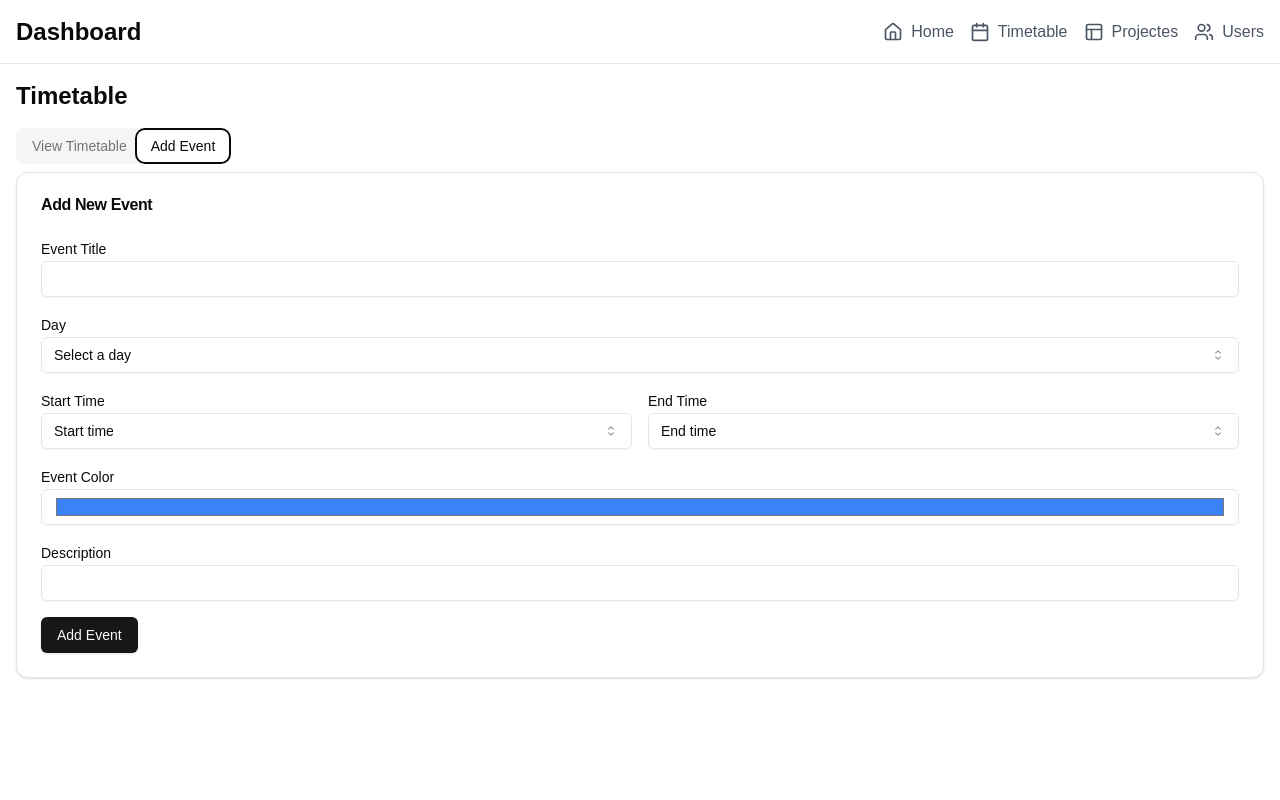
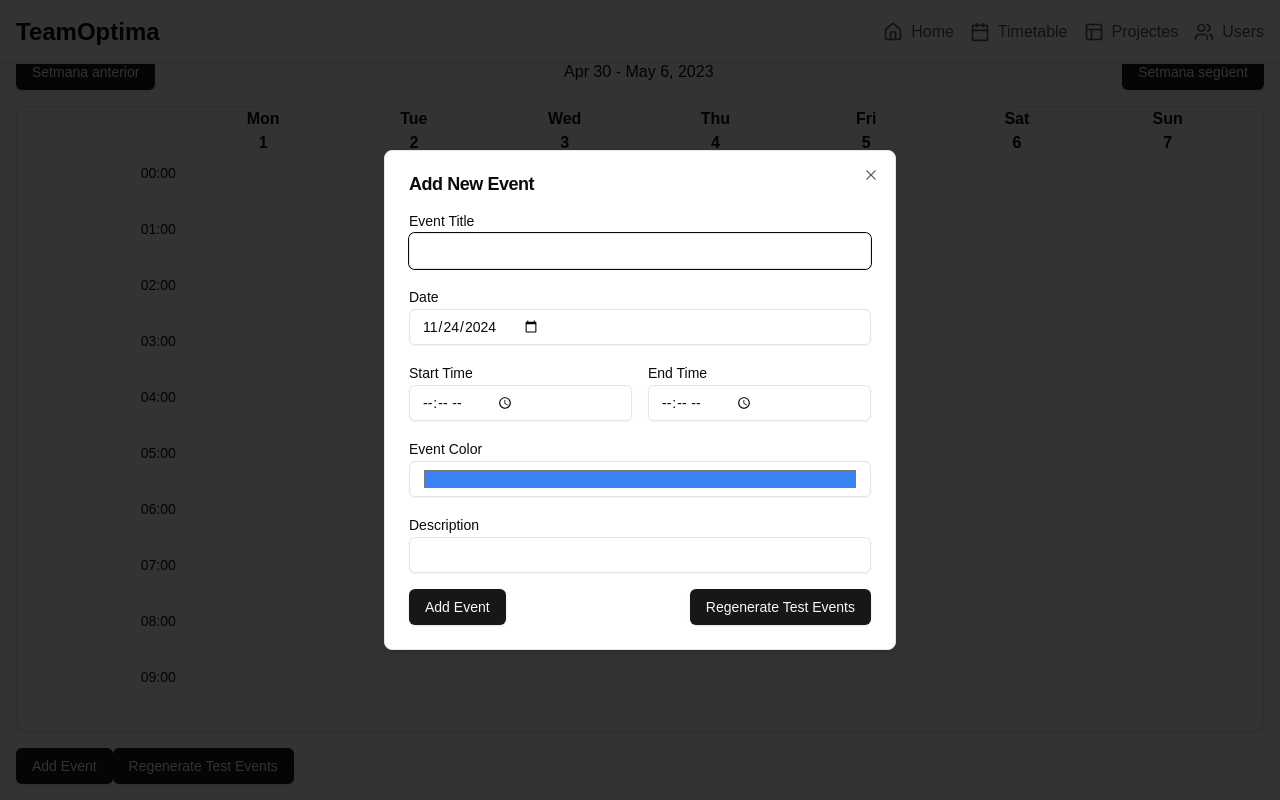
Before and after one commit to oriolvj/PAE, a Next.js app in the folder frontend/: page /dashboard/timetable in a window 1280 px wide. Both pictures are taken after a click on the button "Add Event". Built offline with nearby package versions, Linux system fonts and the light colour scheme.

Commit message:
added timetable

```diff
--- a/frontend/package.json
+++ b/frontend/package.json
@@ -11,6 +11,7 @@
   "dependencies": {
     "@radix-ui/react-avatar": "^1.1.1",
     "@radix-ui/react-checkbox": "^1.1.2",
+    "@radix-ui/react-dialog": "^1.1.2",
     "@radix-ui/react-icons": "^1.3.0",
     "@radix-ui/react-label": "^2.1.0",
     "@radix-ui/react-select": "^2.1.2",
@@ -19,6 +20,7 @@
     "@radix-ui/react-tabs": "^1.1.1",
     "@radix-ui/react-toast": "^1.2.2",
     "class-variance-authority": "^0.7.0",
+    "date-fns": "^4.1.0",
     "lucide-react": "^0.454.0",
     "next": "15.0.3",
     "react": "18.3.1",
--- a/frontend/src/app/dashboard/layout.tsx
+++ b/frontend/src/app/dashboard/layout.tsx
@@ -9,7 +9,7 @@ export default function DashboardLayout({
   return (
     <div className="flex h-screen flex-col">
       <header className="flex h-16 items-center justify-between border-b px-4">
-        <h1 className="text-2xl font-bold">Dashboard</h1>
+        <h1 className="text-2xl font-bold">TeamOptima</h1>
         <nav className="flex space-x-4">
           <Link href="/dashboard" className="flex items-center space-x-2 text-gray-600 hover:text-gray-900">
             <Home className="h-5 w-5" />
--- a/frontend/src/app/dashboard/timetable/page.tsx
+++ b/frontend/src/app/dashboard/timetable/page.tsx
@@ -1,115 +1,209 @@
-'use client'
+'use client';
 
-import { useState } from 'react'
-import { useRouter } from 'next/navigation'
-import { Tooltip } from 'react-tooltip'
-import type { TooltipRefProps } from 'react-tooltip'
-import 'react-tooltip/dist/react-tooltip.css'
+import { useState, useEffect } from 'react'
+import { format, addDays, startOfWeek, endOfWeek, isSameDay, setDay } from 'date-fns'
+import { useEvents, Event } from '@/hooks/use-events'
 import { Button } from "@/components/ui/button"
-import { Card, CardContent, CardHeader, CardTitle } from "@/components/ui/card"
+import { Card, CardContent } from "@/components/ui/card"
 import { Input } from "@/components/ui/input"
 import { Label } from "@/components/ui/label"
-import {
-  Select,
-  SelectContent,
-  SelectItem,
-  SelectTrigger,
-  SelectValue,
-} from "@/components/ui/select"
-import { Tabs, TabsContent, TabsList, TabsTrigger } from "@/components/ui/tabs"
+import { Dialog, DialogContent, DialogHeader, DialogTitle, DialogTrigger } from "@/components/ui/dialog"
+import { Tooltip } from 'react-tooltip'
+import React from 'react'
 
-type Event = {
-  id: string
-  title: string
-  day: string
-  startTime: string
-  endTime: string
-  color: string
-  description: string
+const HOURS = Array.from({ length: 24 }, (_, i) => i) // 0 to 23
+
+const SUBJECTS = ['Parlament', 'CCCB', 'Kings League', 'Goroka', 'Acte Ferrer']
+const COLORS = ['#3b82f6', '#ef4444', '#10b981', '#f59e0b', '#8b5cf6']
+
+export default function TimetablePage() {
+  const [currentWeek, setCurrentWeek] = useState(new Date())
+  const [isAddEventOpen, setIsAddEventOpen] = useState(false)
+  const [draggedEvent, setDraggedEvent] = useState<Event | null>(null)
+  const { events, addEvent, updateEvent, deleteEvent } = useEvents()
+  const [newEvent, setNewEvent] = useState<Event>({
+    id: '',
+    title: '',
+    date: new Date(),
+    startTime: '',
+    endTime: '',
+    color: '#3b82f6',
+    description: '',
+    projectId: '' // Add this line
+  })
+
+  useEffect(() => {
+    if (events.length === 0) {
+      generateTestEvents()
+    }
+    setCurrentWeek(new Date(2023, 4, 1)) // Set to May 1, 2023
+  }, [])
+
+  const generateTestEvents = () => {
+    const testEvents: Event[] = [];
+    const weekStart = startOfWeek(currentWeek, { weekStartsOn: 1 }); // Ensure Monday is the start of the week
+
+    for (let i = 0; i < 5; i++) { // Loop through Monday to Friday (5 days)
+      const day = addDays(weekStart, i); // Calculate the specific day
+      const numEvents = Math.floor(Math.random() * 3) + 3; // 3 to 5 events per day
+
+      console.log(`Generating ${numEvents} events for ${format(day, 'EEEE')}`); // Debug: Verify day and event count
+
+      for (let j = 0; j < numEvents; j++) {
+        const startHour = Math.floor(Math.random() * 8) + 9; // Random hour between 9 AM and 4 PM
+        const subject = SUBJECTS[Math.floor(Math.random() * SUBJECTS.length)];
+        const color = COLORS[Math.floor(Math.random() * COLORS.length)];
+
+        const event: Event = {
+          id: `test-${i}-${j}`,
+          title: subject,
+          date: day,
+          startTime: `${startHour.toString().padStart(2, '0')}:00`,
+          endTime: `${(startHour + 1).toString().padStart(2, '0')}:00`,
+          color: color,
+          description: `Test event for ${subject}`,
+          projectId: '', // Add this line
+        };
+
+        testEvents.push(event);
+        console.log(`Event generated: ${event.title} on ${format(day, 'EEEE')} at ${event.startTime}`); // Debug each event
+      }
     }
 
-const DAYS = ['Monday', 'Tuesday', 'Wednesday', 'Thursday', 'Friday']
-const HOURS = Array.from({ length: 14 }, (_, i) => i + 7) // 7 AM to 8 PM
+    // Add all generated events to the state
+    testEvents.forEach(addEvent);
 
-export default function TimetablePage() {
-  const router = useRouter()
-  const [events, setEvents] = useState<Event[]>([])
-  const [newEvent, setNewEvent] = useState<Omit<Event, 'id'>>({
-    title: '',
-    day: '',
-    startTime: '',
-    endTime: '',
-    color: '#3b82f6', // Default blue color
-    description: ''
-  })
+    console.log(`Total events generated: ${testEvents.length}`); // Debug total event count
+  };
+
 
   const handleAddEvent = () => {
-    const id = Math.random().toString(36).substr(2, 9)
-    setEvents([...events, { ...newEvent, id }])
-    setNewEvent({ title: '', day: '', startTime: '', endTime: '', color: '#3b82f6', description: '' })
+    if (newEvent.id) {
+      updateEvent(newEvent)
+    } else {
+      addEvent(newEvent)
+    }
+    setNewEvent({ id: '', title: '', date: new Date(), startTime: '', endTime: '', color: '#3b82f6', description: '', projectId: '' })
+    setIsAddEventOpen(false)
   }
 
-  const handleEventClick = (eventId: string) => {
-    router.push(`/dashboard/timetable/event/${eventId}`)
+  const handleEventClick = (event: Event) => {
+    setNewEvent(event)
+    setIsAddEventOpen(true)
   }
+
+  const handleDeleteEvent = () => {
+    if (newEvent.id) {
+      deleteEvent(newEvent.id)
+      setIsAddEventOpen(false)
+      setNewEvent({ id: '', title: '', date: new Date(), startTime: '', endTime: '', color: '#3b82f6', description: '', projectId: '' })
+    }
+  }
+
+  const handleDragStart = (event: Event) => {
+    setDraggedEvent(event)
+  }
+
+  const handleDragOver = (e: React.DragEvent, date: Date, hour: number) => {
+    e.preventDefault()
+  }
+
+  const handleDrop = (e: React.DragEvent, date: Date, hour: number) => {
+    e.preventDefault()
+    if (draggedEvent) {
+      const updatedEvent = {
+        ...draggedEvent,
+        date: date,
+        startTime: hour.toString().padStart(2, '0') + ':00',
+        endTime: (hour + 1).toString().padStart(2, '0') + ':00'
+      }
+      updateEvent(updatedEvent)
+      setDraggedEvent(null)
+    }
+  }
+
+  // Start the week on Monday
+  const weekDays = Array.from({ length: 7 }, (_, i) => addDays(setDay(startOfWeek(currentWeek), 1), i))
 
   return (
     <div className="space-y-4">
-      <h2 className="text-2xl font-bold">Timetable</h2>
-      <Tabs defaultValue="view" className="w-full">
-        <TabsList>
-          <TabsTrigger value="view">View Timetable</TabsTrigger>
-          <TabsTrigger value="add">Add Event</TabsTrigger>
-        </TabsList>
-        <TabsContent value="view">
+      <h2 className="text-2xl font-bold">Horari Setmanal</h2>
+      <div className="flex justify-between items-center">
+        <Button onClick={() => setCurrentWeek(addDays(currentWeek, -7))}>Setmana anterior</Button>
+        <span>{format(startOfWeek(currentWeek), 'MMM d')} - {format(endOfWeek(currentWeek), 'MMM d, yyyy')}</span>
+        <Button onClick={() => setCurrentWeek(addDays(currentWeek, 7))}>Setmana següent</Button>
+      </div>
       <Card>
         <CardContent>
-              <div className="grid grid-cols-6 gap-2">
-                <div className="font-bold">Time</div>
-                {DAYS.map(day => (
-                  <div key={day} className="font-bold">{day}</div>
+          {/* Add a scrollable container */}
+          <div className="grid grid-cols-8 gap-2">
+            {/* Sticky header for weekdays */}
+            <div className="sticky top-0 bg-white z-10">
+              <div className="font-bold"></div>
+            </div>
+          </div>
+
+          {/* Scrollable timetable */}
+          <div className="overflow-y-auto max-h-[calc(100vh-200px)]">
+            <div className="grid grid-cols-8 gap-2">
+              <div className="font-bold"></div>
+              {weekDays.map(day => (
+                <div key={day.toISOString()} className="font-bold text-center">
+                  {format(day, 'EEE')}<br />{format(day, 'd')}
+                </div>
               ))}
               {HOURS.map(hour => (
-                  <>
-                    <div key={hour} className="text-sm">
-                      {hour % 12 || 12} {hour < 12 ? 'AM' : 'PM'}
+                <React.Fragment key={hour}>
+                  <div className="text-sm text-right pr-2 sticky left-0 bg-white z-10">
+                    {hour.toString().padStart(2, '0')}:00
                   </div>
-                    {DAYS.map(day => (
-                      <div key={`${day}-${hour}`} className="relative h-12 border-t">
+                  {weekDays.map(day => (
+                    <div
+                      key={`${day.toISOString()}-${hour}`}
+                      className="relative h-12 border-t"
+                      onDragOver={(e) => handleDragOver(e, day, hour)}
+                      onDrop={(e) => handleDrop(e, day, hour)}
+                    >
                       <div className="absolute inset-0 flex flex-wrap content-start overflow-hidden">
                         {events
-                            .filter(event => event.day === day && parseInt(event.startTime) <= hour && parseInt(event.endTime) > hour)
-                            .map((event, index) => (
-                              <>
+                          .filter(event =>
+                            isSameDay(event.date, day) &&
+                            parseInt(event.startTime.split(':')[0]) <= hour &&
+                            parseInt(event.endTime.split(':')[0]) > hour
+                          )
+                          .map((event) => (
                             <button
                               key={event.id}
-                                  onClick={() => handleEventClick(event.id)}
-                                  className="m-0.5 h-5 flex-grow overflow-hidden rounded p-1 text-xs text-white"
+                              onClick={() => handleEventClick(event)}
+                              onDragStart={() => handleDragStart(event)}
+                              draggable
+                              className="m-0.5 h-5 flex-grow overflow-hidden rounded p-1 text-xs text-white cursor-move"
                               style={{ backgroundColor: event.color }}
                               data-tooltip-id={`tooltip-${event.id}`}
                               data-tooltip-content={`${event.title}
-${event.startTime}:00 - ${event.endTime}:00`}
+${event.startTime} - ${event.endTime}
+${event.description}`}
                             >
                               {event.title}
                             </button>
-                                <Tooltip id={`tooltip-${event.id}`} place="top" style={{ whiteSpace: 'pre-line' }} />
-                              </>
                           ))}
                       </div>
                     </div>
                   ))}
-                  </>
+                </React.Fragment>
               ))}
+            </div>
           </div>
         </CardContent>
       </Card>
-        </TabsContent>
-        <TabsContent value="add">
-          <Card>
-            <CardHeader>
-              <CardTitle>Add New Event</CardTitle>
-            </CardHeader>
-            <CardContent>
+      <Dialog open={isAddEventOpen} onOpenChange={setIsAddEventOpen}>
+        <DialogTrigger asChild>
+          <Button>Add Event</Button>
+        </DialogTrigger>
+        <DialogContent>
+          <DialogHeader>
+            <DialogTitle>{newEvent.id ? 'Edit Event' : 'Add New Event'}</DialogTitle>
+          </DialogHeader>
           <form onSubmit={(e) => { e.preventDefault(); handleAddEvent(); }} className="space-y-4">
             <div>
               <Label htmlFor="title">Event Title</Label>
@@ -121,57 +215,35 @@ ${event.startTime}:00 - ${event.endTime}:00`}
               />
             </div>
             <div>
-                  <Label htmlFor="day">Day</Label>
-                  <Select
-                    value={newEvent.day}
-                    onValueChange={(value) => setNewEvent({ ...newEvent, day: value })}
-                  >
-                    <SelectTrigger id="day">
-                      <SelectValue placeholder="Select a day" />
-                    </SelectTrigger>
-                    <SelectContent>
-                      {DAYS.map(day => (
-                        <SelectItem key={day} value={day}>{day}</SelectItem>
-                      ))}
-                    </SelectContent>
-                  </Select>
+              <Label htmlFor="date">Date</Label>
+              <Input
+                id="date"
+                type="date"
+                value={format(newEvent.date, 'yyyy-MM-dd')}
+                onChange={(e) => setNewEvent({ ...newEvent, date: new Date(e.target.value) })}
+                required
+              />
             </div>
             <div className="grid grid-cols-2 gap-4">
               <div>
                 <Label htmlFor="startTime">Start Time</Label>
-                    <Select
+                <Input
+                  id="startTime"
+                  type="time"
                   value={newEvent.startTime}
-                      onValueChange={(value) => setNewEvent({ ...newEvent, startTime: value })}
-                    >
-                      <SelectTrigger id="startTime">
-                        <SelectValue placeholder="Start time" />
-                      </SelectTrigger>
-                      <SelectContent>
-                        {HOURS.map(hour => (
-                          <SelectItem key={hour} value={hour.toString()}>
-                            {hour % 12 || 12} {hour < 12 ? 'AM' : 'PM'}
-                          </SelectItem>
-                        ))}
-                      </SelectContent>
-                    </Select>
+                  onChange={(e) => setNewEvent({ ...newEvent, startTime: e.target.value })}
+                  required
+                />
               </div>
               <div>
                 <Label htmlFor="endTime">End Time</Label>
-                    <Select
+                <Input
+                  id="endTime"
+                  type="time"
                   value={newEvent.endTime}
-                      onValueChange={(value) => setNewEvent({ ...newEvent, endTime: value })}
-                    >
-                      <SelectTrigger id="endTime">
-                        <SelectValue placeholder="End time" />
-                      </SelectTrigger>
-                      <SelectContent>
-                        {HOURS.map(hour => (
-                          <SelectItem key={hour} value={hour.toString()}>
-                            {hour % 12 || 12} {hour < 12 ? 'AM' : 'PM'}
-                          </SelectItem>
-                        ))}
-                      </SelectContent>
-                    </Select>
+                  onChange={(e) => setNewEvent({ ...newEvent, endTime: e.target.value })}
+                  required
+                />
               </div>
             </div>
             <div>
@@ -191,12 +263,22 @@ ${event.startTime}:00 - ${event.endTime}:00`}
                 onChange={(e) => setNewEvent({ ...newEvent, description: e.target.value })}
               />
             </div>
-                <Button type="submit">Add Event</Button>
+            <div className="flex justify-between">
+              <Button type="submit">{newEvent.id ? 'Update Event' : 'Add Event'}</Button>
+              <Button onClick={generateTestEvents}>Regenerate Test Events</Button>
+              {newEvent.id && (
+                <Button type="button" variant="destructive" onClick={handleDeleteEvent}>
+                  Delete Event
+                </Button>
+              )}
+            </div>
           </form>
-            </CardContent>
-          </Card>
-        </TabsContent>
-      </Tabs>
+        </DialogContent>
+      </Dialog>
+      <Tooltip />
+      <Button onClick={() => { generateTestEvents(); setCurrentWeek(new Date(2023, 4, 1)); }}>
+        Regenerate Test Events
+      </Button>
     </div>
   )
 }
--- /dev/null
+++ b/frontend/src/components/ui/dialog.tsx
@@ -0,0 +1,121 @@
+"use client"
+
+import * as React from "react"
+import * as DialogPrimitive from "@radix-ui/react-dialog"
+import { cn } from "@/lib/utils"
+import { Cross2Icon } from "@radix-ui/react-icons"
+
+const Dialog = DialogPrimitive.Root
+
+const DialogTrigger = DialogPrimitive.Trigger
+
+const DialogPortal = DialogPrimitive.Portal
+
+const DialogClose = DialogPrimitive.Close
+
+const DialogOverlay = React.forwardRef<
+  React.ElementRef<typeof DialogPrimitive.Overlay>,
+  React.ComponentPropsWithoutRef<typeof DialogPrimitive.Overlay>
+>(({ className, ...props }, ref) => (
+  <DialogPrimitive.Overlay
+    ref={ref}
+    className={cn(
+      "fixed inset-0 z-50 bg-black/80  data-[state=open]:animate-in data-[state=closed]:animate-out data-[state=closed]:fade-out-0 data-[state=open]:fade-in-0",
+      className
+    )}
+    {...props}
+  />
+))
+DialogOverlay.displayName = DialogPrimitive.Overlay.displayName
+
+const DialogContent = React.forwardRef<
+  React.ElementRef<typeof DialogPrimitive.Content>,
+  React.ComponentPropsWithoutRef<typeof DialogPrimitive.Content>
+>(({ className, children, ...props }, ref) => (
+  <DialogPortal>
+    <DialogOverlay />
+    <DialogPrimitive.Content
+      ref={ref}
+      className={cn(
+        "fixed left-[50%] top-[50%] z-50 grid w-full max-w-lg translate-x-[-50%] translate-y-[-50%] gap-4 border bg-background p-6 shadow-lg duration-200 data-[state=open]:animate-in data-[state=closed]:animate-out data-[state=closed]:fade-out-0 data-[state=open]:fade-in-0 data-[state=closed]:zoom-out-95 data-[state=open]:zoom-in-95 data-[state=closed]:slide-out-to-left-1/2 data-[state=closed]:slide-out-to-top-[48%] data-[state=open]:slide-in-from-left-1/2 data-[state=open]:slide-in-from-top-[48%] sm:rounded-lg",
+        className
+      )}
+      {...props}
+    >
+      {children}
+      <DialogPrimitive.Close className="absolute right-4 top-4 rounded-sm opacity-70 ring-offset-background transition-opacity hover:opacity-100 focus:outline-none focus:ring-2 focus:ring-ring focus:ring-offset-2 disabled:pointer-events-none data-[state=open]:bg-accent data-[state=open]:text-muted-foreground">
+        <Cross2Icon className="h-4 w-4" />
+        <span className="sr-only">Close</span>
+      </DialogPrimitive.Close>
+    </DialogPrimitive.Content>
+  </DialogPortal>
+))
+DialogContent.displayName = DialogPrimitive.Content.displayName
+
+const DialogHeader = ({
+  className,
+  ...props
+}: React.HTMLAttributes<HTMLDivElement>) => (
+  <div
+    className={cn(
+      "flex flex-col space-y-1.5 text-center sm:text-left",
+      className
+    )}
+    {...props}
+  />
+)
+DialogHeader.displayName = "DialogHeader"
+
+const DialogFooter = ({
+  className,
+  ...props
+}: React.HTMLAttributes<HTMLDivElement>) => (
+  <div
+    className={cn(
+      "flex flex-col-reverse sm:flex-row sm:justify-end sm:space-x-2",
+      className
+    )}
+    {...props}
+  />
+)
+DialogFooter.displayName = "DialogFooter"
+
+const DialogTitle = React.forwardRef<
+  React.ElementRef<typeof DialogPrimitive.Title>,
+  React.ComponentPropsWithoutRef<typeof DialogPrimitive.Title>
+>(({ className, ...props }, ref) => (
+  <DialogPrimitive.Title
+    ref={ref}
+    className={cn(
+      "text-lg font-semibold leading-none tracking-tight",
+      className
+    )}
+    {...props}
+  />
+))
+DialogTitle.displayName = DialogPrimitive.Title.displayName
+
+const DialogDescription = React.forwardRef<
+  React.ElementRef<typeof DialogPrimitive.Description>,
+  React.ComponentPropsWithoutRef<typeof DialogPrimitive.Description>
+>(({ className, ...props }, ref) => (
+  <DialogPrimitive.Description
+    ref={ref}
+    className={cn("text-sm text-muted-foreground", className)}
+    {...props}
+  />
+))
+DialogDescription.displayName = DialogPrimitive.Description.displayName
+
+export {
+  Dialog,
+  DialogPortal,
+  DialogOverlay,
+  DialogTrigger,
+  DialogClose,
+  DialogContent,
+  DialogHeader,
+  DialogFooter,
+  DialogTitle,
+  DialogDescription,
+}
--- /dev/null
+++ b/frontend/src/hooks/use-events.ts
@@ -0,0 +1,45 @@
+import { useState, useEffect } from 'react'
+
+export interface Event {
+  id: string
+  title: string
+  date: Date
+  startTime: string
+  endTime: string
+  color: string
+  description: string
+  projectId: string
+}
+
+export function useEvents() {
+  const [events, setEvents] = useState<Event[]>([])
+
+  useEffect(() => {
+    const storedEvents = localStorage.getItem('events')
+    if (storedEvents) {
+      setEvents(JSON.parse(storedEvents, (key, value) => {
+        if (key === 'date') return new Date(value)
+        return value
+      }))
+    }
+  }, [])
+
+  useEffect(() => {
+    localStorage.setItem('events', JSON.stringify(events))
+  }, [events])
+
+  const addEvent = (event: Event) => {
+    const newEvent = { ...event, id: Date.now().toString(), projectId: event.projectId || '' }
+    setEvents([...events, newEvent])
+  }
+
+  const updateEvent = (updatedEvent: Event) => {
+    setEvents(events.map(event => event.id === updatedEvent.id ? updatedEvent : event))
+  }
+
+  const deleteEvent = (id: string) => {
+    setEvents(events.filter(event => event.id !== id))
+  }
+
+  return { events, addEvent, updateEvent, deleteEvent }
+}
```
Also changed, not shown: 1 other file (tests, documents, lock files or other folders). Lines whose indentation alone changed are shown as unchanged.
